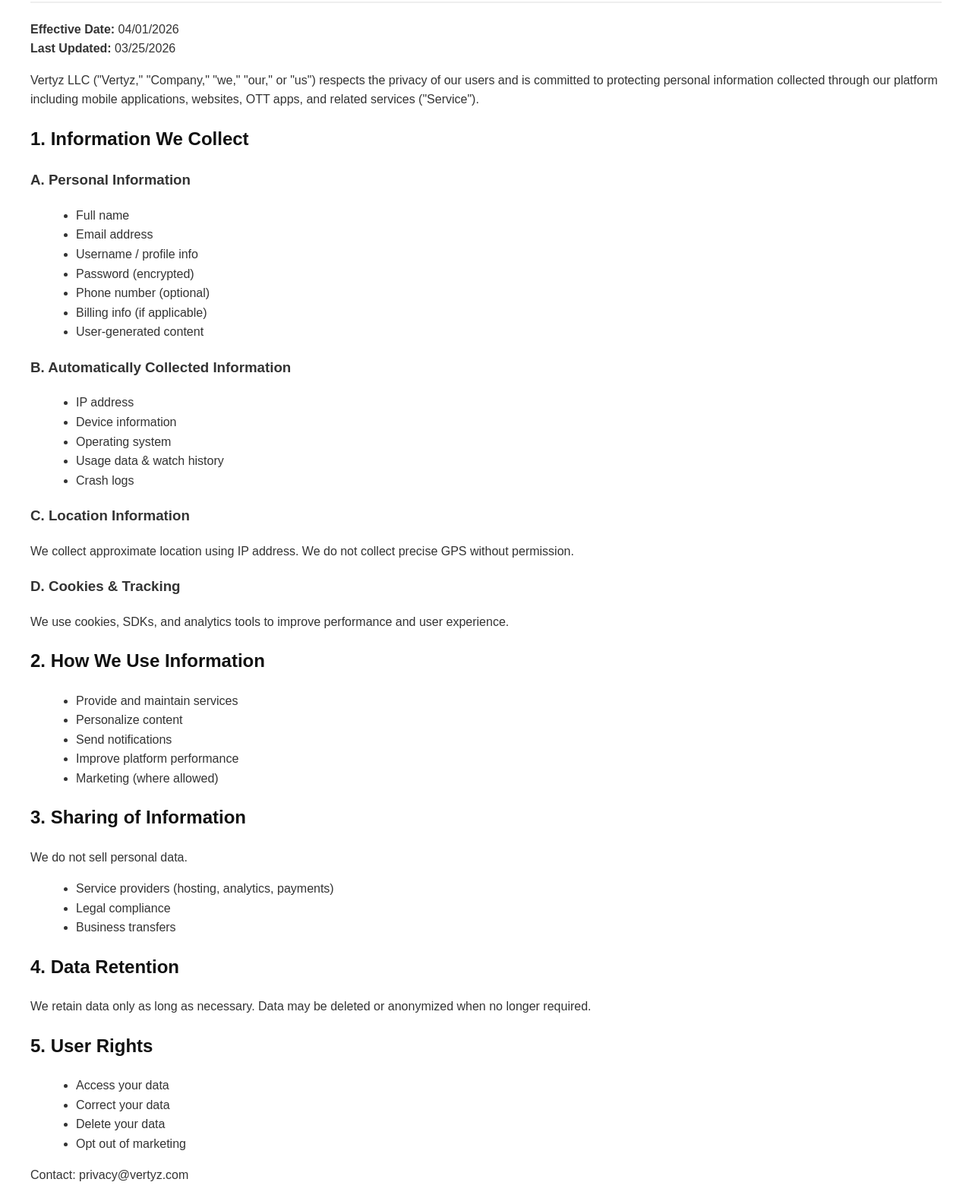
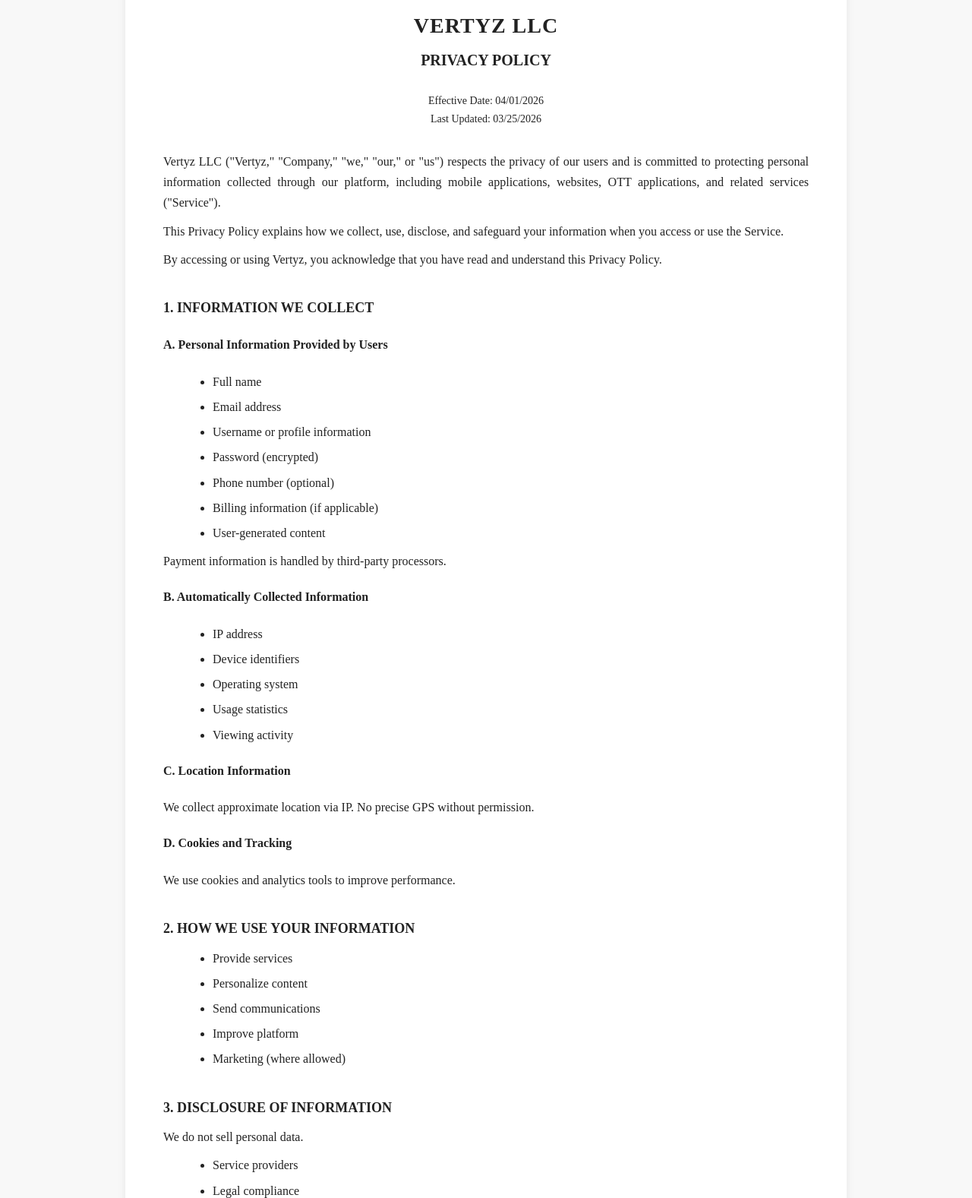
Before and after one commit to Jaygupta23/vertyz-privacy-policy, a plain HTML site: page index.html in a window 1280 px wide. Shown: the part 99-1676 px from the top of the page at 76% size. Drawn offline with Linux system fonts and the light colour scheme.

Commit message:
change the privacy policy page.

```diff
--- a/index.html
+++ b/index.html
@@ -3,137 +3,197 @@
 <head>
 <meta charset="UTF-8">
 <meta name="viewport" content="width=device-width, initial-scale=1.0">
-    <title>Vertyz LLC Privacy Policy</title>
+<title>Vertyz Privacy Policy</title>
+
 <style>
     body {
-            font-family: Arial, sans-serif;
-            line-height: 1.6;
-            margin: 40px;
-            color: #333;
+        font-family: "Times New Roman", serif;
+        background-color: #f8f8f8;
+        margin: 0;
+        padding: 0;
     }
-        h1, h2 {
-            color: #111;
+
+    .container {
+        max-width: 850px;
+        margin: 40px auto;
+        background: #ffffff;
+        padding: 50px;
+        box-shadow: 0 0 10px rgba(0,0,0,0.08);
+        line-height: 1.7;
+        color: #222;
     }
+
     h1 {
-            border-bottom: 2px solid #eee;
-            padding-bottom: 10px;
+        text-align: center;
+        font-size: 28px;
+        margin-bottom: 5px;
+        letter-spacing: 1px;
     }
+
+    h2 {
+        text-align: center;
+        font-size: 20px;
+        margin-top: 0;
+        margin-bottom: 25px;
+    }
+
+    .meta {
+        text-align: center;
+        font-size: 14px;
+        margin-bottom: 30px;
+    }
+
+    h3 {
+        font-size: 18px;
+        margin-top: 30px;
+        border-bottom: 1px solid #ddd;
+        padding-bottom: 5px;
+    }
+
+    h4 {
+        margin-top: 20px;
+        font-size: 16px;
+    }
+
+    p {
+        margin: 10px 0;
+        text-align: justify;
+    }
+
     ul {
-            margin-left: 20px;
+        margin: 10px 0 10px 25px;
+    }
+
+    li {
+        margin-bottom: 6px;
+    }
+
+    .section-title {
+        font-weight: bold;
+        margin-top: 35px;
+        font-size: 18px;
+    }
+
+    .footer {
+        margin-top: 40px;
+        border-top: 1px solid #ddd;
+        padding-top: 15px;
+        font-size: 14px;
     }
 </style>
 </head>
+
 <body>
 
-<h1>Vertyz LLC Privacy Policy</h1>
+<div class="container">
 
-<p><strong>Effective Date:</strong> 04/01/2026<br>
-<strong>Last Updated:</strong> 03/25/2026</p>
+<h1>VERTYZ LLC</h1>
+<h2>PRIVACY POLICY</h2>
+
+<div class="meta">
+    Effective Date: 04/01/2026<br>
+    Last Updated: 03/25/2026
+</div>
 
 <p>
-Vertyz LLC ("Vertyz," "Company," "we," "our," or "us") respects the privacy of our users and is committed to protecting personal information collected through our platform including mobile applications, websites, OTT apps, and related services ("Service").
+Vertyz LLC ("Vertyz," "Company," "we," "our," or "us") respects the privacy of our users and is committed to protecting personal information collected through our platform, including mobile applications, websites, OTT applications, and related services ("Service").
 </p>
 
-<h2>1. Information We Collect</h2>
+<p>
+This Privacy Policy explains how we collect, use, disclose, and safeguard your information when you access or use the Service.
+</p>
 
-<h3>A. Personal Information</h3>
+<p>
+By accessing or using Vertyz, you acknowledge that you have read and understand this Privacy Policy.
+</p>
+
+<div class="section-title">1. INFORMATION WE COLLECT</div>
+
+<h4>A. Personal Information Provided by Users</h4>
 <ul>
     <li>Full name</li>
     <li>Email address</li>
-    <li>Username / profile info</li>
+    <li>Username or profile information</li>
     <li>Password (encrypted)</li>
     <li>Phone number (optional)</li>
-    <li>Billing info (if applicable)</li>
+    <li>Billing information (if applicable)</li>
     <li>User-generated content</li>
 </ul>
 
-<h3>B. Automatically Collected Information</h3>
+<p>Payment information is handled by third-party processors.</p>
+
+<h4>B. Automatically Collected Information</h4>
 <ul>
     <li>IP address</li>
-    <li>Device information</li>
+    <li>Device identifiers</li>
     <li>Operating system</li>
-    <li>Usage data & watch history</li>
-    <li>Crash logs</li>
+    <li>Usage statistics</li>
+    <li>Viewing activity</li>
 </ul>
 
-<h3>C. Location Information</h3>
-<p>
-We collect approximate location using IP address. We do not collect precise GPS without permission.
-</p>
+<h4>C. Location Information</h4>
+<p>We collect approximate location via IP. No precise GPS without permission.</p>
 
-<h3>D. Cookies & Tracking</h3>
-<p>
-We use cookies, SDKs, and analytics tools to improve performance and user experience.
-</p>
+<h4>D. Cookies and Tracking</h4>
+<p>We use cookies and analytics tools to improve performance.</p>
 
-<h2>2. How We Use Information</h2>
+<div class="section-title">2. HOW WE USE YOUR INFORMATION</div>
 <ul>
-    <li>Provide and maintain services</li>
+    <li>Provide services</li>
     <li>Personalize content</li>
-    <li>Send notifications</li>
-    <li>Improve platform performance</li>
+    <li>Send communications</li>
+    <li>Improve platform</li>
     <li>Marketing (where allowed)</li>
 </ul>
 
-<h2>3. Sharing of Information</h2>
+<div class="section-title">3. DISCLOSURE OF INFORMATION</div>
 <p>We do not sell personal data.</p>
 
 <ul>
-    <li>Service providers (hosting, analytics, payments)</li>
+    <li>Service providers</li>
     <li>Legal compliance</li>
     <li>Business transfers</li>
 </ul>
 
-<h2>4. Data Retention</h2>
-<p>
-We retain data only as long as necessary. Data may be deleted or anonymized when no longer required.
-</p>
+<div class="section-title">4. DATA RETENTION</div>
+<p>Data is retained only as necessary and deleted or anonymized afterward.</p>
 
-<h2>5. User Rights</h2>
+<div class="section-title">5. USER RIGHTS</div>
 <ul>
-    <li>Access your data</li>
-    <li>Correct your data</li>
-    <li>Delete your data</li>
-    <li>Opt out of marketing</li>
+    <li>Access</li>
+    <li>Correction</li>
+    <li>Deletion</li>
+    <li>Opt-out of marketing</li>
 </ul>
 
 <p>Contact: privacy@vertyz.com</p>
 
-<h2>6. Children's Privacy</h2>
-<p>
-We do not knowingly collect data from children under 13.
-</p>
+<div class="section-title">6. CHILDREN'S PRIVACY</div>
+<p>Not intended for users under 13.</p>
 
-<h2>7. Data Security</h2>
-<p>
-We use industry-standard security measures, but cannot guarantee absolute security.
-</p>
+<div class="section-title">7. DATA SECURITY</div>
+<p>We implement reasonable security measures.</p>
 
-<h2>8. International Users</h2>
-<p>
-Data may be processed in the United States or other countries.
-</p>
+<div class="section-title">8. INTERNATIONAL USERS</div>
+<p>Data may be processed in the United States.</p>
 
-<h2>9. California Privacy Rights</h2>
-<p>
-California residents have rights under CCPA/CPRA.
-</p>
+<div class="section-title">9. CALIFORNIA RIGHTS</div>
+<p>Users have rights under CCPA/CPRA.</p>
 
-<h2>10. Do Not Track</h2>
-<p>
-We do not currently respond to Do Not Track signals.
-</p>
+<div class="section-title">10. DO NOT TRACK</div>
+<p>We do not respond to Do Not Track signals.</p>
 
-<h2>11. Changes to Policy</h2>
-<p>
-We may update this policy and notify users if changes are significant.
-</p>
+<div class="section-title">11. CHANGES TO POLICY</div>
+<p>We may update this policy and notify users.</p>
 
-<h2>12. Contact</h2>
-<p>
+<div class="section-title">12. CONTACT INFORMATION</div>
+
+<div class="footer">
     Vertyz LLC<br>
     Email: privacy@vertyz.com
-</p>
+</div>
+
+</div>
 
 </body>
 </html>
```
Lines whose indentation alone changed are shown as unchanged.
